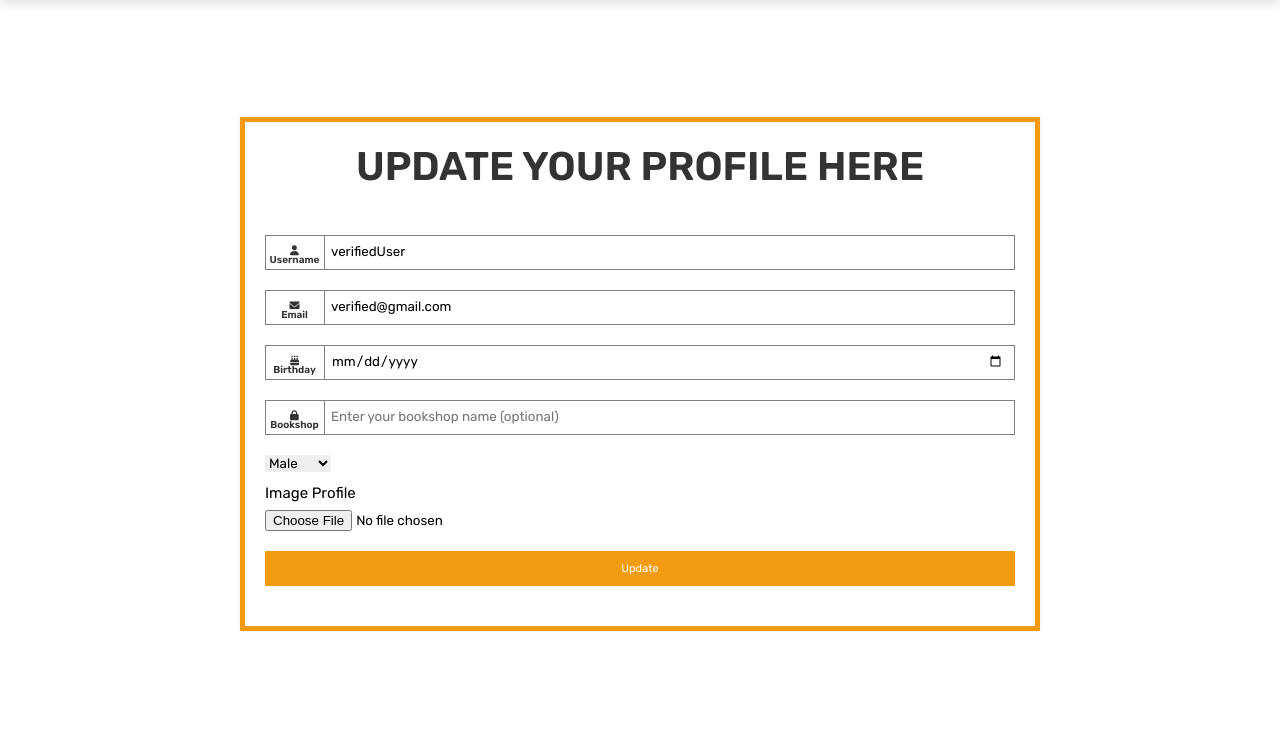
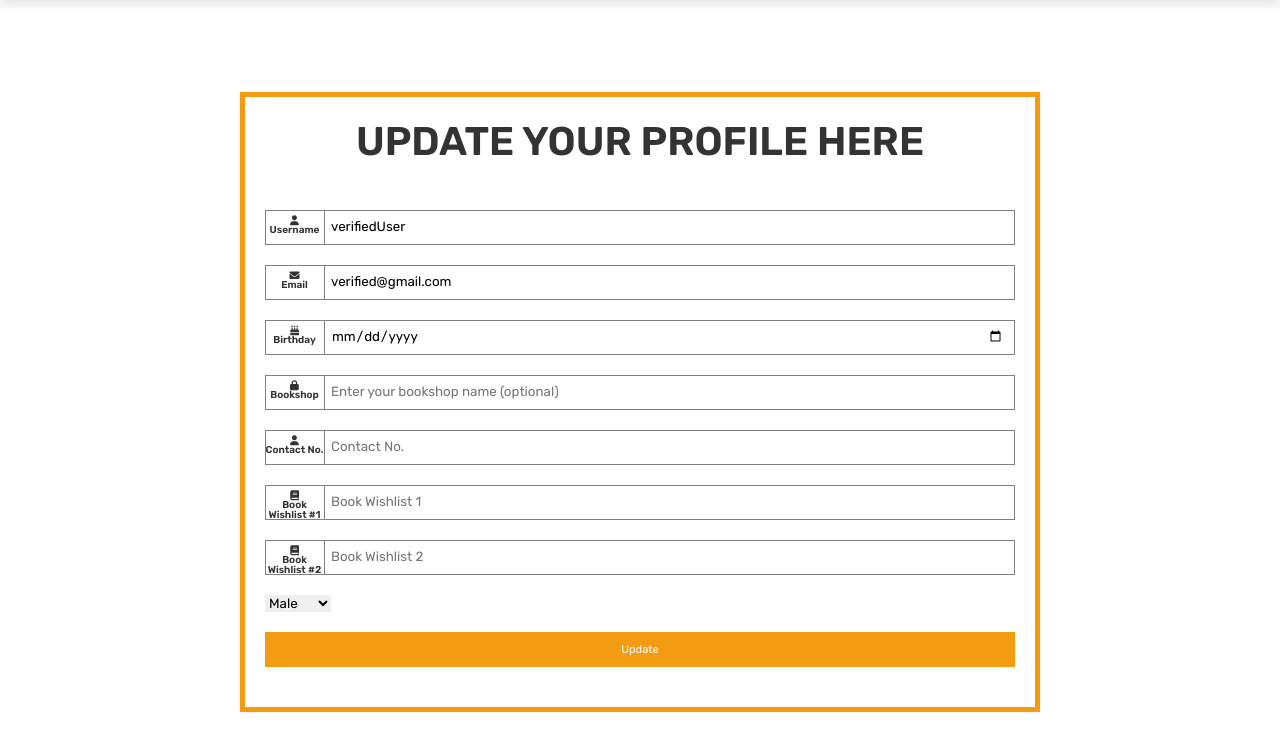
Before and after one commit to Miltonyuu/Bookworms-application, a PHP site: page /Bookworms-application/user_profile.php in a window 1280 px wide. Shown: the part 134-876 px from the top of the page. Before the commit the page ends 765 px from the top, so only its background shows below. Run offline with PHP 8.4, Linux system fonts and the light colour scheme; a user stored in the database is signed in; data comes from the database, SQL or seed files in the repository; data that the repository does not hold is empty.

Commit message:
Inserted a contact no, book wishlist 1 and 2 to the user's data
Inserted a contact no, book wishlist 1 and 2 to the user's data

```diff
--- a/css/style.css
+++ b/css/style.css
@@ -538,19 +546,61 @@ section{
    display: block;
 }
 
+.regform-container form .user_no{
+   text-align: left;
+   display: block;
+}
+
+.regform-container form .user_wishlist{
+   display: flex;
+}
+
+.regform-container form .user_wishlist > div{
+   margin: 5px;
+}
+
+
+
+.regform-container form .bookw1{
+   text-align: left;
+   display: block;
+}
+
+.regform-container form .bookw2{
+   text-align: left;
+   display: block;
+}
+
+.regform-container form .dateofbirth{
+   text-align: left;
+   display: block;
+}
+
+
+/* Chrome, Safari, Edge, Opera */
+input::-webkit-outer-spin-button,
+input::-webkit-inner-spin-button {
+  -webkit-appearance: none;
+  margin: 0;
+}
+
+/* Firefox */
+input[type=number] {
+  -moz-appearance: textfield;
+}
+
 .regform-container form .type{
    text-align: left;
    display: block;
 }
 
-
 .regform-container form .birthdate{
    text-align: left;
    display: block;
 
 }
 .regform-container form p{
-   padding-top: 1.5rem;
+   padding-top: 0;
    font-size: 2rem;
    color:var(--black);
 }
@@ -1377,7 +1427,7 @@ body.register{
 	max-width: 100%;
 	box-sizing: border-box;
 	/*padding: 25px;*/ padding: 20px;
-   margin: 3% auto 0; /*margin: 0;*/
+   margin: 1% auto 0; /*margin: 0;*/
 	position: relative;
 	z-index: 1;
 	border: 5px solid var(--orange);
@@ -1438,7 +1488,7 @@ body.register{
 			text-align: center;
 			width: 60px;
 			>i {
-				padding-top: 10px;
+				padding-top: 5px;
 			}
 		}
 	}
@@ -1450,7 +1500,7 @@ body.register{
 		}
 	}
 	input {
-    &[type="text"], &[type="email"], &[type="password"], &[type="date"] {
+    &[type="text"], &[type="email"], &[type="password"], &[type="date"], &[type="number"]  {
       width: 100%;
       padding: 8px 10px 10px 65px;
       height: 35px;
--- a/js/script.js
+++ b/js/script.js
@@ -42,7 +42,11 @@ viewSellerBtns.forEach(btn => {
                 sellerDetailsContainer.innerHTML = `
                     <h3>${data.name}'s Bookshop</h3>
                     <p>Email: ${data.email}</p>
+                    <p>Contact No#: ${data.contact_no}</p>
                     <p>Verified: ${data.verified == 1 ? 'Yes' : 'No'}</p>
+                    <p>---Users Book Wishlist---</p>
+                    <p>Book Wishlist #1: ${data.bookwishlist1}</p>
+                    <p>Book Wishlist #2: ${data.bookwishlist2}</p>
                     </div>`; // Updated content structure
 
                 sellerInfoPopup.style.display = 'flex';
--- a/shop.php
+++ b/shop.php
@@ -105,8 +105,8 @@ if(isset($_POST['add_to_cart'])){
                 <input type="submit" value="add to cart" name="add_to_cart" class="btn">
               </form>
 
-                              <div class="seller-info-container">
-                              <button class="contact-seller-btn btn" data-product-name="<?php echo $fetch_products['name']; ?>" data-seller-id="<?php echo $fetch_products['seller_id']; ?>">View Seller's Details</button>
+                <div class="seller-info-container">
+                  <button class="contact-seller-btn btn" data-product-name="<?php echo $fetch_products['name']; ?>" data-seller-id="<?php echo $fetch_products['seller_id'];  ?>">View Seller's Details</button>
 
                   <div id="seller-info-popup" class="seller-popup-overlay">
                     <div class="seller-popup-content">
--- a/user_profile.php
+++ b/user_profile.php
@@ -24,10 +24,13 @@ if(isset($_POST['update_profile'])){
   $email = mysqli_real_escape_string($conn, $_POST['email']);
   $birthdate = mysqli_real_escape_string($conn, $_POST['birthdate']);
   $bookshop_name = mysqli_real_escape_string($conn, $_POST['bookshop_name']);
+  $contact_no = mysqli_real_escape_string($conn, $_POST['phone']);
+  $bookwishlist1 = mysqli_real_escape_string($conn, $_POST['bookwishlist1']);
+  $bookwishlist2 = mysqli_real_escape_string($conn, $_POST['bookwishlist2']);
   $gender = mysqli_real_escape_string($conn, $_POST['gender']);
 
   // Update the Database
-  mysqli_query($conn, "UPDATE `users` SET name = '$name', email = '$email', birthdate = '$birthdate', bookshop_name = '$bookshop_name', gender = '$gender' WHERE id = '$user_id'") or die('query failed');
+  mysqli_query($conn, "UPDATE `users` SET name = '$name', email = '$email', birthdate = '$birthdate', bookshop_name = '$bookshop_name', contact_no = '$contact_no', bookwishlist1 = '$bookwishlist1', bookwishlist2 = '$bookwishlist2', gender = '$gender' WHERE id = '$user_id'") or die('query failed');
 
  $message[] = 'Profile updated successfully!'; // Add message to array
 }
@@ -83,16 +86,27 @@ if(isset($_POST['update_profile'])){
           <div class="input_field"> <span><i aria-hidden="true" class="fa fa-lock"><p>Bookshop</p></i></span>
             <input type="text" name="bookshop_name" placeholder="Enter your bookshop name (optional)" value="<?php echo $fetch_user['bookshop_name']; ?>" />
           </div>
+          <div class="input_field"> <span><i aria-hidden="true" class="fa fa-user"><p>Contact No.</p></i></span>
+            <input type="number" name="phone" placeholder="Contact No." value="<?php echo $fetch_user['contact_no']; ?>"/>
+          </div>
+          <div class="input_field"> <span><i aria-hidden="true" class="fa fa-book"><p>Book Wishlist #1</p></i></span>
+          <input type="text" name="bookwishlist1" placeholder="Book Wishlist 1" value="<?php echo $fetch_user['bookwishlist1']; ?>"/>
+          </div>
+          <div class="input_field"> <span><i aria-hidden="true" class="fa fa-book"><p>Book Wishlist #2</p></i></span>
+          <input type="text" name="bookwishlist2" placeholder="Book Wishlist 2" value="<?php echo $fetch_user['bookwishlist2']; ?>"/>
+          </div>
           <div class="input_field radio_option">
             <select name="gender" class="box">
                 <option value="male" <?php if($fetch_user['gender'] == 'male') echo 'selected'; ?>>Male</option>
                 <option value="female" <?php if($fetch_user['gender'] == 'female') echo 'selected'; ?>>Female</option>
             </select>
-            <div class="img_user">
+          </div>
+          <!--
+            <div class="img_user" style="margin-bottom:5px">
               <h3>Image Profile</h3>
                 <input type="file" name= "img_user">
-            </div>
           </div>
+          -->
           <input type="submit" value="Update" name="update_profile" class="button">
         </form>
       </div>
```
Also changed, not shown: other parts of css/style.css (+39 -24 lines), register.php (+19 -1 lines).
